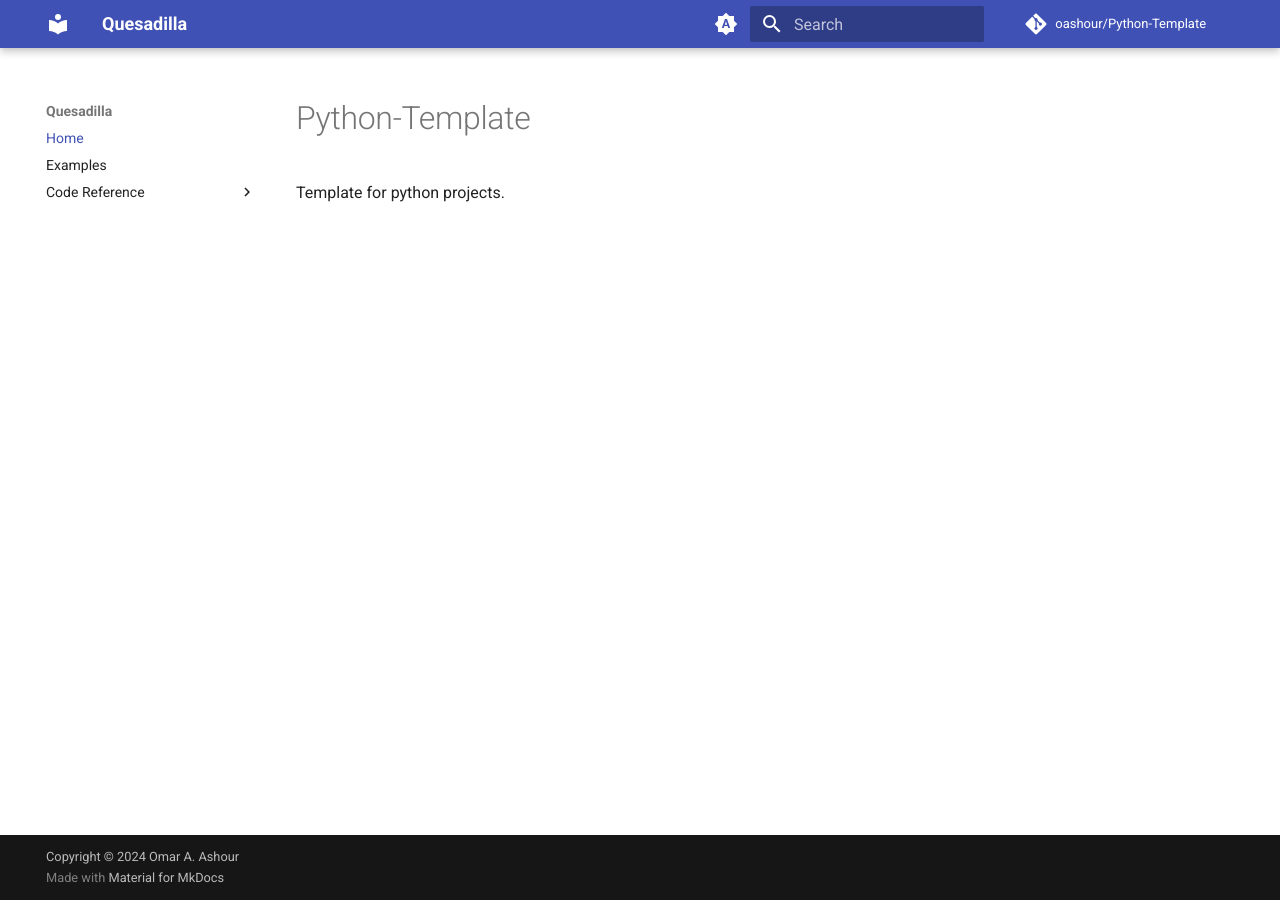
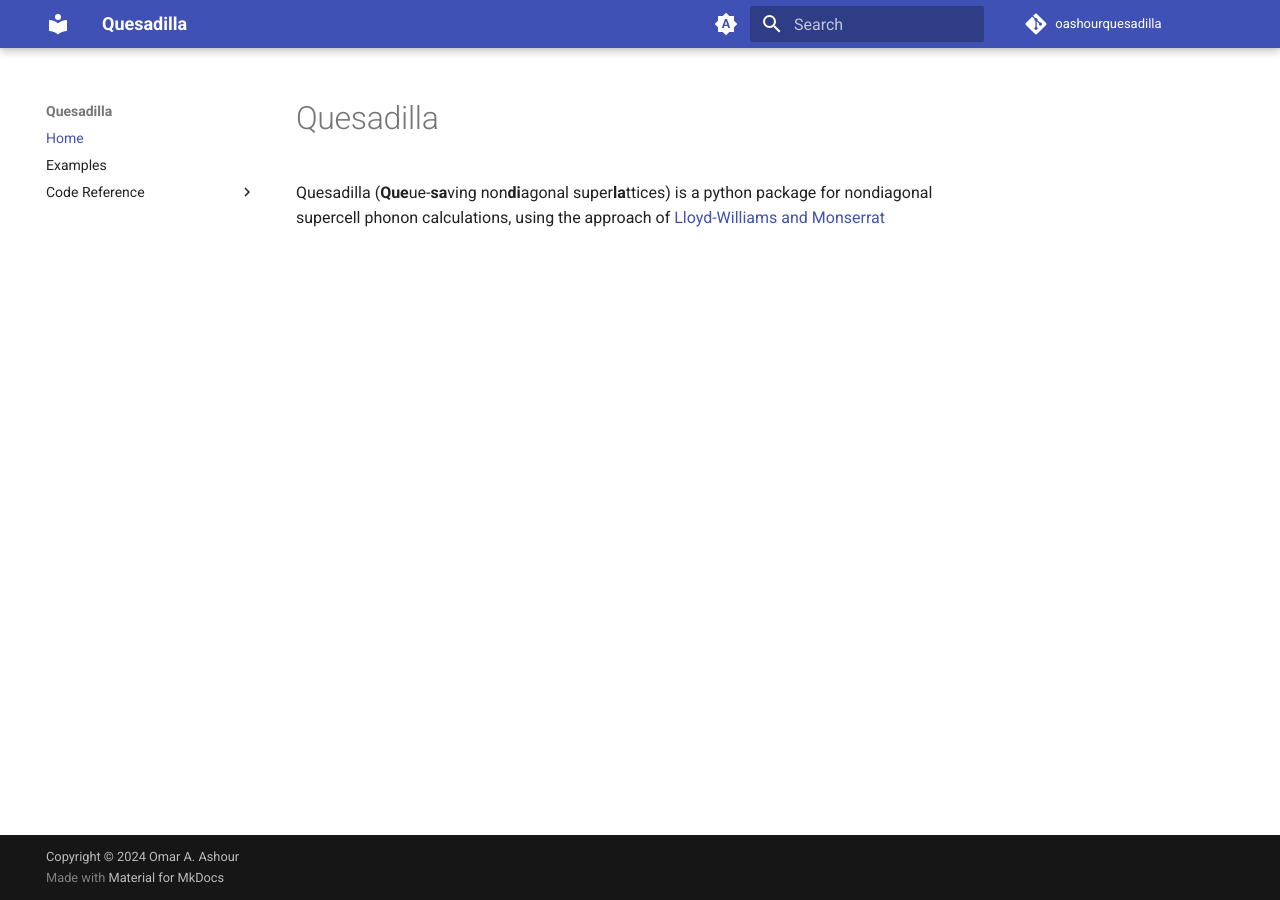
Before and after one commit to Griffin-Group/quesadilla, an MkDocs documentation site: the page built from docs/index.md, in a window 1280 px wide. Built offline with MkDocs 1.6.1 and Material for MkDocs 9.7.7, drawn with Linux system fonts in a browser that asks for light colours; comment, search, counter and statistics services are not loaded; the version menu is left out.

Commit message:
Add basic documentation

```diff
--- a/docs/index.md
+++ b/docs/index.md
@@ -1,3 +1,2 @@
-# Python-Template
-
-Template for python projects.
+# Quesadilla
+Quesadilla (**Que**ue-**sa**ving non**di**agonal super**la**ttices) is a python package for nondiagonal supercell phonon calculations, using the approach of [Lloyd-Williams and Monserrat](https://journals.aps.org/prb/abstract/10.1103/PhysRevB.92.184301)
--- a/mkdocs.yml
+++ b/mkdocs.yml
@@ -1,13 +1,13 @@
 site_name: "Quesadilla"
 site_url: "https://oashour.github.io/quesadilla/"
 repo_url: "https://github.com/oashour/quesadilla/"
-repo_name: "oashour/Python-Template"
+repo_name: "oashourquesadilla"
 copyright: Copyright &copy; 2024 Omar A. Ashour
 edit_uri: blob/main/docs/
 
 nav:
   - Home: index.md
-  - Examples: examples.md
+  - Examples: tutorial.md
   - Code Reference: reference/
 
 validation:
```
Also changed, not shown: docs/examples.md (deleted, +0 -3 lines), docs/tutorial.md (added, +68 -0 lines).
